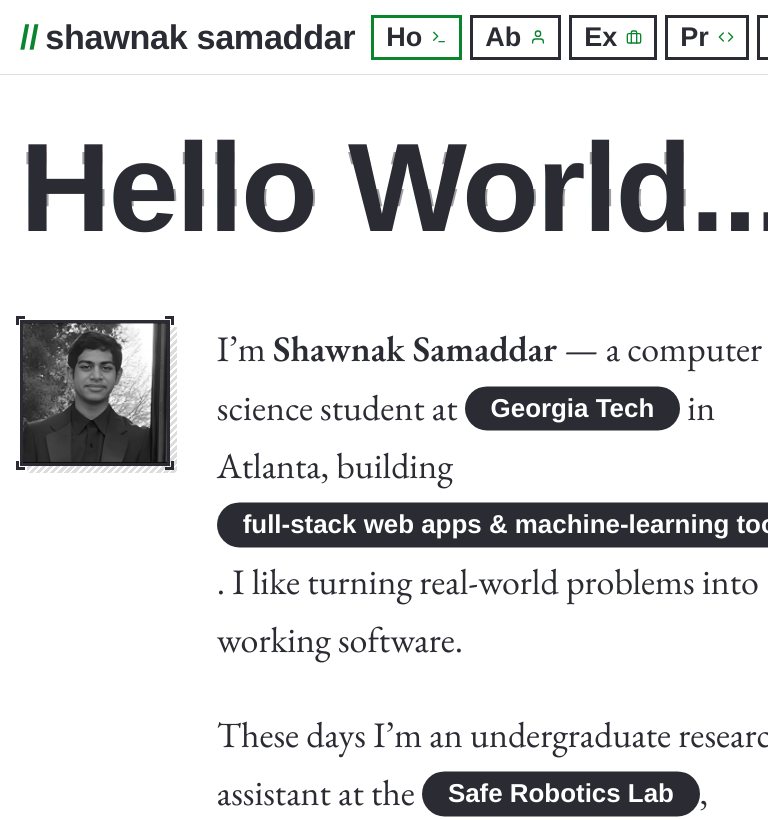
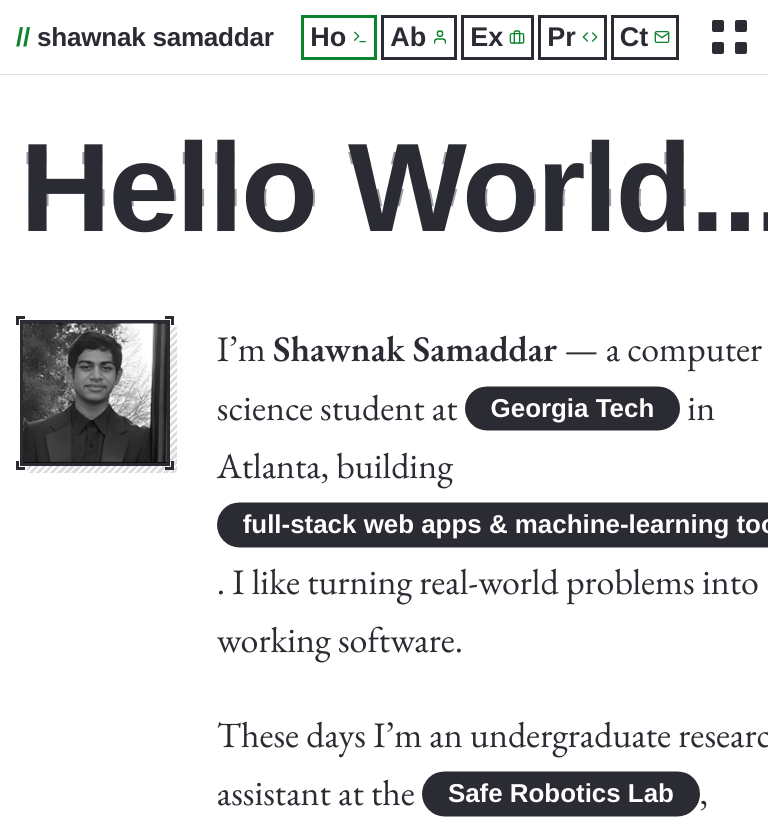
Before and after one commit to shawnaks/shawnaks.github.io, a React (Vite) app: page /#/hello/ in a window 768 px wide. Shown: the top 819 px of the page. Built offline with nearby package versions, Linux system fonts and the light colour scheme.

Commit message:
navbar: full button names at 1250px+, tighter header metrics, abbr fallback below

```diff
--- a/src/styles/main.css
+++ b/src/styles/main.css
@@ -119,14 +119,14 @@ ul { list-style: none; }
 .header.is-dark   { background: var(--ink); border-bottom-color: var(--ink); }
 
 .header-wrap {
-  max-width: 1200px;
+  max-width: 1400px;
   height: 100%;
   margin: 0 auto;
   padding: 0 20px;
   display: flex;
   align-items: center;
   justify-content: space-between;
-  gap: 16px;
+  gap: 10px;
 }
 
 /* logo */
@@ -136,7 +136,7 @@ ul { list-style: none; }
   gap: 7px;
   text-decoration: none;
   color: var(--ink);
-  font: 700 1.9em/1 var(--ui);
+  font: 700 1.7em/1 var(--ui);
   letter-spacing: -.01em;
   white-space: nowrap;
 }
@@ -144,17 +144,17 @@ ul { list-style: none; }
 .header.is-dark .logo-text { color: #fff; }
 
 /* compact header nav */
-.primary-nav ul { display: flex; gap: 8px; }
+.primary-nav ul { display: flex; gap: 6px; }
 .element-box.element-box--sm {
   flex-direction: row;
   align-items: center;
   height: 45px;
-  padding: 0 12px;
+  padding: 0 10px;
   gap: 9px;
 }
 .element-box--sm .box-text { display: flex; align-items: baseline; gap: 6px; }
 .element-box--sm .abbr { font-size: 1.5em; }
-.element-box--sm .full  { font-size: 1.2em; margin-top: 0; }
+.element-box--sm .full  { font-size: 1.1em; margin-top: 0; }
 .element-box--sm .box-icon {
   position: static;
   width: 16px; height: 16px;
@@ -606,15 +606,28 @@ body.menu-open .menu-nav li:nth-child(5) { transition-delay: .40s; }
 /* ==========================================================================
    responsive
    ========================================================================== */
-/* Compact tiles (abbr + icon only) until the full labels genuinely fit.
-   Measured with full labels: logo 335.4 + nav 858.1 + menu 45 + 2×16 gap
-   = 1270.6px of content vs 1160px usable inside the 1200px wrap. The wrap
-   is centered, so the 110.6px overflow only clears the viewport from ~1493px
-   up; below that the hamburger is pushed off-screen. 1499px keeps a 59px
-   right-edge cushion at 1500px and plenty of slack (≥102px) on the compact
-   layout from 1024px up. */
-@media (max-width: 1499px) {
+/* Compact tiles (abbr + icon only) only where the full labels truly cannot
+   fit. Full labels now also live inside a 1400px wrap with trimmed spacing
+   and type, so they need ~1166px of content at the Arial-fallback worst case
+   (logo ~300 + nav ~801 + 45px menu + 2x10px wrap gaps). A 1280px window with
+   a classic 15px scrollbar lays out at 1265px and still leaves ~44px of slack
+   (~59px at an innerWidth of 1280) before the hamburger; the 1249px fallback
+   keeps full names visible at 1250px and up (including that 1265px worst
+   case), while 768-1249px stays compact. */
+@media (max-width: 1249px) {
   .element-box--sm .full { display: none; }
+}
+
+/* 768-899px: the abbreviation-only nav still needs ~807px of content, which
+   overflows a 768px window (713px usable once the scrollbar is subtracted).
+   Trim the wordmark and the compact tile chrome only for that narrow band so
+   the abbr layout keeps ~23px of slack at 768px; 767px and below is untouched
+   (nav hidden, hamburger only). */
+@media (min-width: 768px) and (max-width: 899px) {
+  .header-wrap { gap: 8px; padding: 0 16px; }
+  .logo a { font-size: 1.45em; }
+  .primary-nav ul { gap: 4px; }
+  .element-box.element-box--sm { padding: 0 6px; gap: 6px; }
 }
 
 @media (max-width: 1023px) {
```
